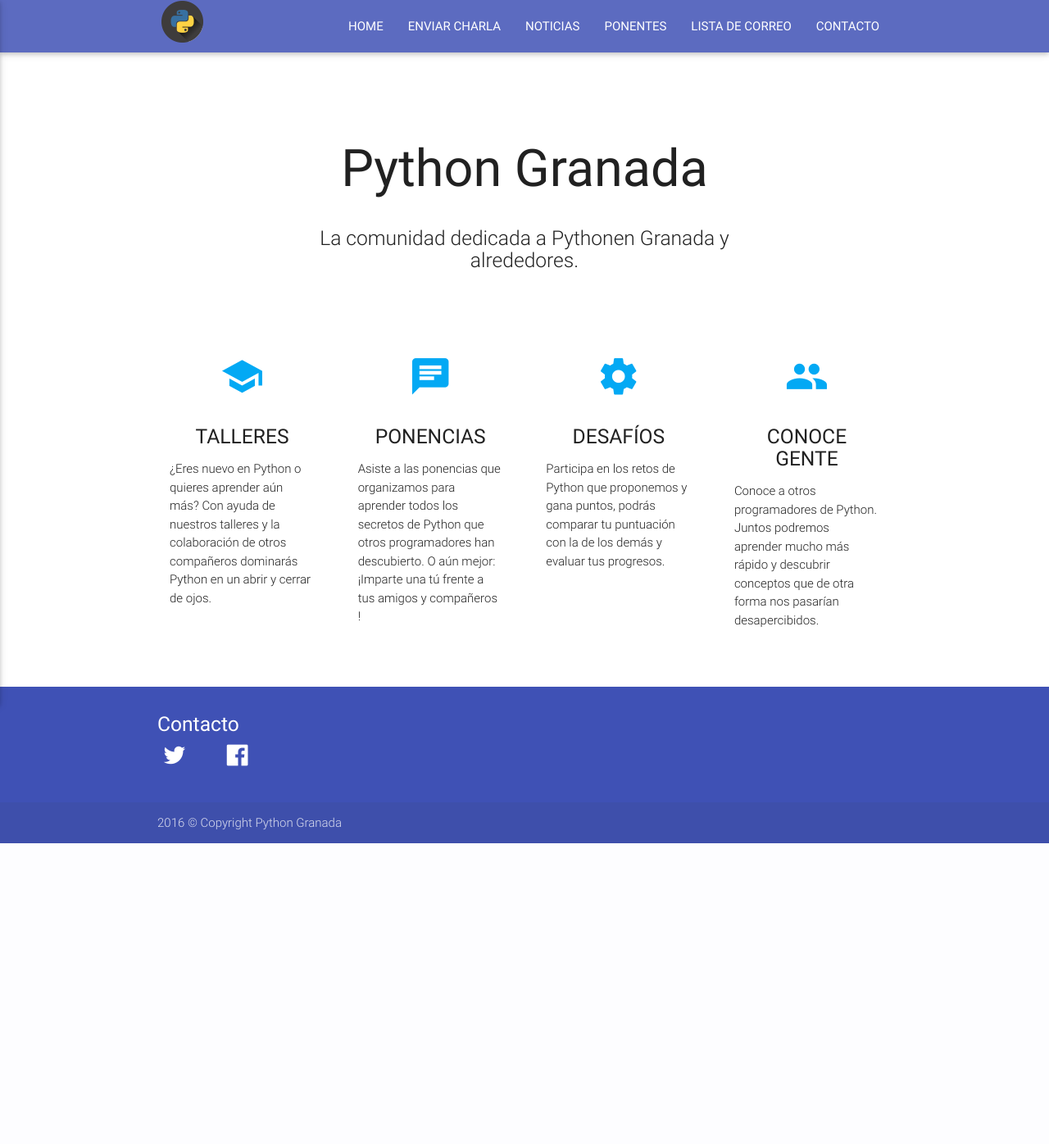
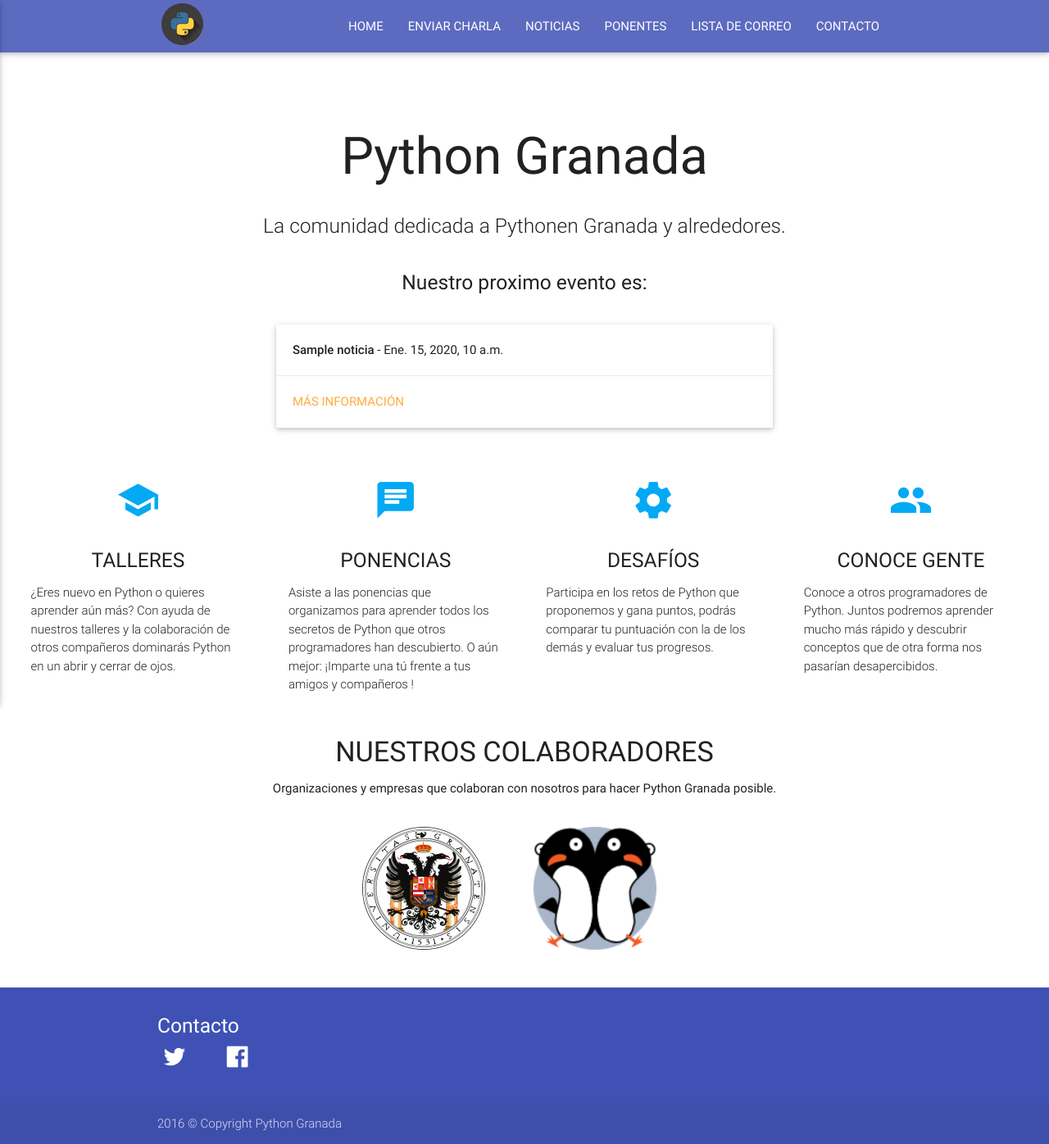
Before and after one commit to PythonGranada/website, a Django app: page / in a window 1280 px wide. Shown: the whole page at 82% size. Before the commit the page ends 1029 px from the top, so only its background shows below. Run offline with Django 3.2, Linux system fonts and the light colour scheme; tables that the repository leaves empty hold one stand-in row (values such as "Sample post"); some libraries are stand-ins or nearby versions.

Commit message:
esthetic redisign

```diff
--- a/static/css/style.css
+++ b/static/css/style.css
@@ -12,3 +12,11 @@
 .icon-block .material-icons {
 	font-size: inherit;
 }
+
+.facebook{
+  color: #0d47a1;
+}
+
+#logo-container{
+  margin-top: 0.1em;
+}
--- a/templates/base.html
+++ b/templates/base.html
@@ -1,5 +1,5 @@
 {% load staticfiles %}<!DOCTYPE html>
-<html lang="en">
+<html lang="es">
 <head>
   <meta http-equiv="Content-Type" content="text/html; charset=UTF-8"/>
   <meta name="viewport" content="width=device-width, initial-scale=1, maximum-scale=1.0"/>
@@ -26,11 +26,12 @@
     </div>
   </nav>
 
-  <div class="container">
-    <div class="section">
+  <div class="row">
+    <div class="col s12">
       {% block content %}{% endblock %}
     </div>
   </div>
+
 
   <footer class="page-footer indigo">
     <div class="container">
--- /dev/null
+++ b/templates/colaboradores.html
@@ -0,0 +1,15 @@
+{% load staticfiles %}<div class="row">
+  <div class="col s12 center-align">
+    <h4>NUESTROS COLABORADORES</h4>
+    <p>Organizaciones y empresas que colaboran con nosotros para hacer Python Granada posible.</p>
+  </div>
+</div>
+
+<div class="row">
+  <div class="col s12 m2 offset-m4">
+    <a href="http://www.ugr.es/"><img class="responsive-img" src="{% static "icons/ugr.png" %}" alt="" /></a>
+  </div>
+  <div class="col s12 m2">
+    <a href="http://osl.ugr.es/"><img class="responsive-img" src="{% static "icons/osl.png" %}" alt="" /></a>
+  </div>
+</div>
--- a/templates/formularios/enviar-charla.html
+++ b/templates/formularios/enviar-charla.html
@@ -2,11 +2,11 @@
   <form action="" method="post">
     {% csrf_token %}
     <div class="row">
-      <div class="input-field col s6">
+      <div class="input-field col s4">
         <label for="{{ form.email.id_for_label }}">Correo Electrónico</label>
         {{ form.email }}
       </div>
-      <div class="input-field col s6">
+      <div class="input-field col s4 offset-s2">
         <label for="{{ form.nombre.id_for_label }}">Nombre de contacto</label>
         {{ form.nombre }}
       </div>
--- a/templates/home.html
+++ b/templates/home.html
@@ -1,27 +1,6 @@
 {% extends "base.html" %}
 {% load staticfiles %}
 {% load markdown_deux_tags %}
-
-{% block news %}
-<div id = "event">
-  <h5>Nuestro proximo evento es: </h5>
-  <div class="container" id ="event-info">
-    {% if event %}
-    <div class="row">
-      <div class="three columns" id= "date">
-        {{event.fecha}}
-      </div>
-      <div class="nine columns" id ="event-name">
-        <h5><a href="{% url 'ndetail' event.slug %}">{{event.nombre}}</a></h5>
-      </div>
-    </div>
-    {% else %}
-      <p>Estamos preparando nuestro siguiente evento, si quieres recibir todas
-      las noticias, puedes suscribirte a la <a href="https://lists.es.python.org/listinfo/granada">lista de correo</a> de python granada</p>
-    {% endif %}
-  </div>
-</div>
-{% endblock %}
 
 {% block content %}
 
@@ -32,10 +11,39 @@
     <div class="row center">
       <h5 class="header col s12 light">La comunidad dedicada a Pythonen Granada y alrededores.</h5>
     </div>
-    <br><br>
-
   </div>
 </div>
+
+  {% if event %}
+  <div class="row">
+    <div class="col s12 center">
+      <h5>Nuestro proximo evento es: </h5>
+    </div>
+  </div>
+
+  <div class="row">
+    <div class="col s12 l6 offset-l3">
+      <div class="card horizontal ">
+        <div class="card-stacked">
+          <div class="card-content">
+            <p><strong>{{event.nombre}}</strong> - {{event.fecha}}</p>
+          </div>
+          <div class="card-action">
+            <a href="{% url  'ndetail' event.slug %}">Más Información</a>
+          </div>
+        </div>
+      </div>
+    </div>
+  </div>
+  {% else %}
+  <div class="row">
+    <div class="col 12">
+      <p>Estamos preparando nuestro siguiente evento, si quieres recibir todas
+      las noticias, puedes suscribirte a la <a href="https://lists.es.python.org/listinfo/granada">lista de correo</a> de python granada</p>
+    </div>
+  </div>
+  {% endif %}
+
 <!--   Icon Section   -->
 <div class="row">
   <div class="col s12 m3">
@@ -82,4 +90,6 @@
     </div>
   </div>
 </div>
+
+{% include "colaboradores.html" %}
 {% endblock %}
--- a/templates/lists/noticias.html
+++ b/templates/lists/noticias.html
@@ -1,7 +1,7 @@
 {% extends "base.html" %}
 {% block content %}
   <div class="row">
-    <div class="twelve columns">
+    <div class="s12 center">
       <h2>Lista de Noticias</h2>
     </div>
   </div>
@@ -10,13 +10,13 @@
     <div class="card horizontal col s12 l6 offset-l3">
       <div class="card-stacked">
         <div class="card-content">
-          <p>{{noticia.nombre}} - {{noticia.fecha}}</p>
+          <p><strong>{{noticia.nombre}}</strong> - {{noticia.fecha}}</p>
         </div>
         <div class="card-action">
           <a href="{% url 'ndetail' noticia.slug %}">Más Información</a>
         </div>
       </div>
+    </div>
   </div>
-</div>
   {% endfor %}
 {% endblock %}
```
Also changed, not shown: static/css/markdown.css (deleted, +0 -35 lines), templates/noticia.html (+9 -15 lines), templates/ponente.html (added, +46 -0 lines).
